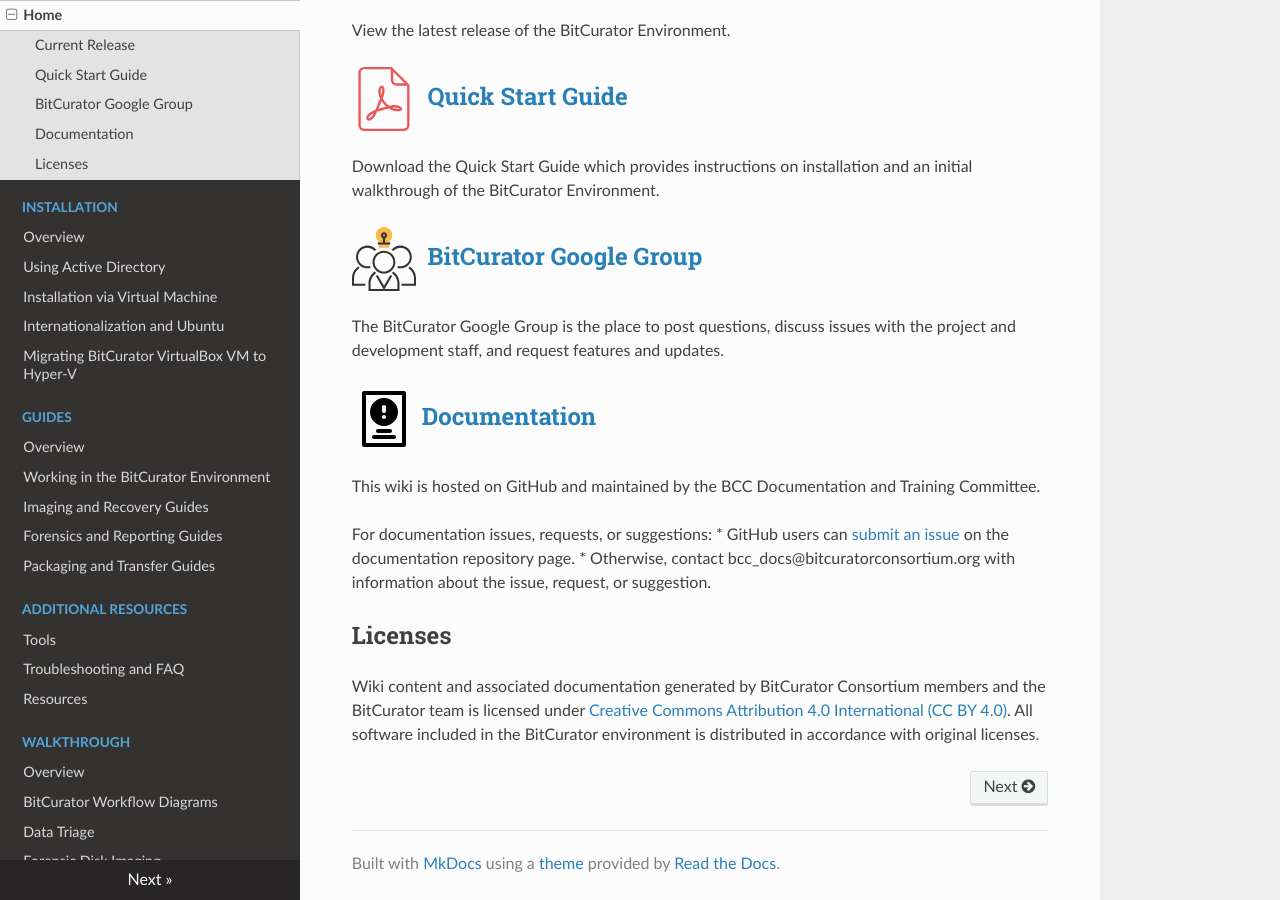
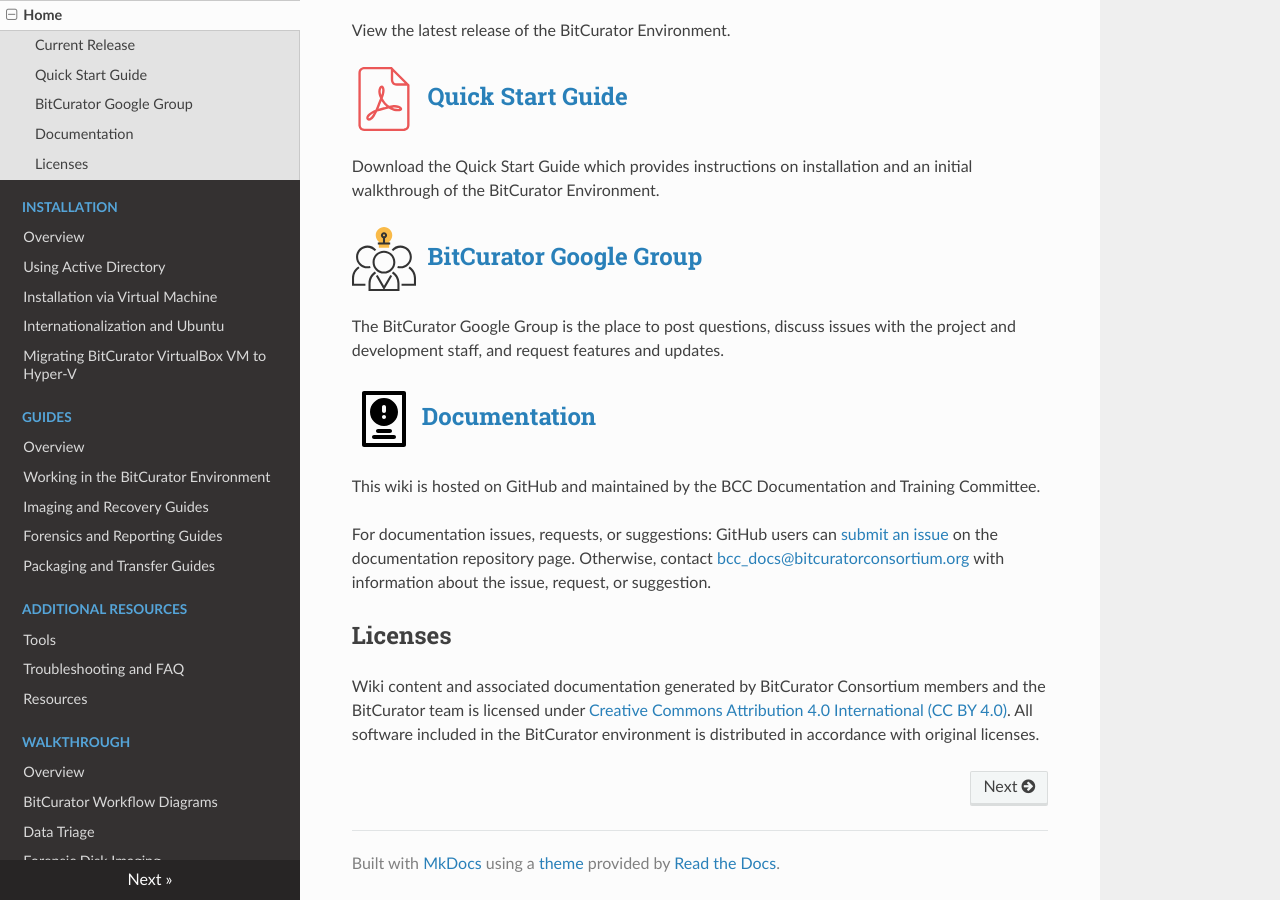
Before and after one commit to BitCurator/documentation, an MkDocs documentation site: the page built from docs/index.md, in a window 1280 px wide and 900 px high, scrolled down 637 px. Built offline with MkDocs 1.6.1, drawn with Linux system fonts in a browser that asks for light colours; nearby versions of some CDN libraries; part of the change alters nothing that is shown.

```diff
--- a/docs/index.md
+++ b/docs/index.md
@@ -28,12 +28,9 @@ The BitCurator Google Group is the place to post questions, discuss issues with
 ----------------------------------------------------------------------
 This wiki is hosted on GitHub and maintained by the BCC Documentation and Training Committee.
 
-For documentation issues, requests, or suggestions:
-  * GitHub users can [submit an issue](https://github.com/BitCurator/documentation/issues) on the documentation repository page.
-  * Otherwise, contact bcc_docs@bitcuratorconsortium.org with information about the issue, request, or suggestion.
+For documentation issues, requests, or suggestions: GitHub users can [submit an issue](https://github.com/BitCurator/documentation/issues) on the documentation repository page. Otherwise, contact [bcc_docs@bitcuratorconsortium.org](mailto:bcc_docs@bitcuratorconsortium.org?subject=Documentation%20Request) with information about the issue, request, or suggestion.
 
 
 Licenses
---------
-
+------------------------
 Wiki content and associated documentation generated by BitCurator Consortium members and the BitCurator team is licensed under [Creative Commons Attribution 4.0 International (CC BY 4.0)](https://creativecommons.org/licenses/by/4.0/). All software included in the BitCurator environment is distributed in accordance with original licenses.
```
